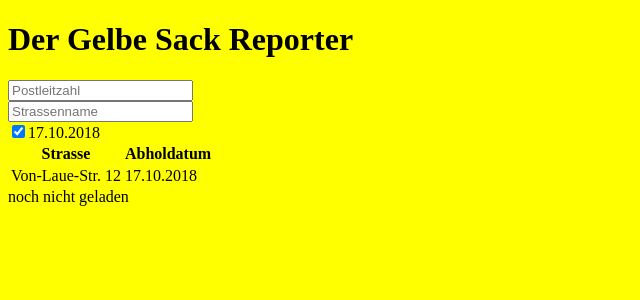
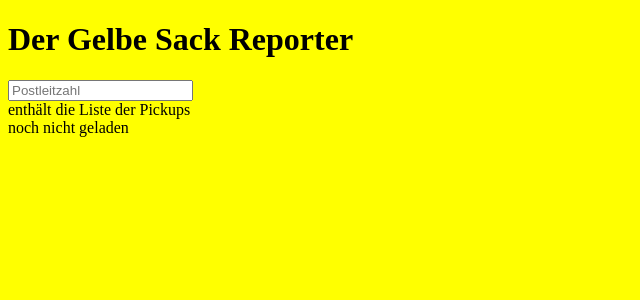
Before and after one commit to ehmkah/gelber_sack_reporter, a React (Vite) app in the folder webapp/: page / in a window 1280 px wide. Shown: the top 300 px of the page, without its empty margins (0-640 px from the left). Built offline with nearby package versions, Linux system fonts and the light colour scheme.

Commit message:
removed example street

```diff
--- a/webapp/src/Search.tsx
+++ b/webapp/src/Search.tsx
@@ -13,7 +13,7 @@ interface State {
 class Search extends Component<object, State> {
   public state = {
     zipCode: "",
-    pickups: [{ adrKey: 123, street: "Von-Laue-Str. 12", pickup: moment() }]
+    pickups: []
   };
 
   public constructor(props: object) {
```
